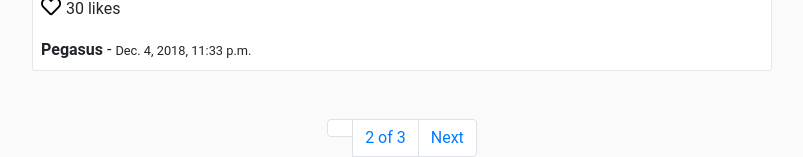
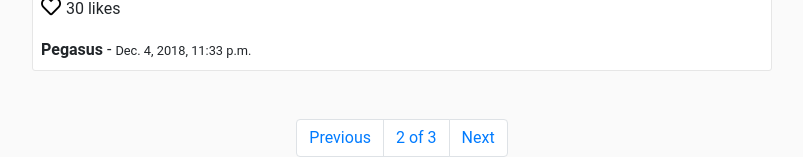
Before and after one commit to DannyMyles/Instagram, a Django app: page /?page=2 in a window 1280 px wide. Shown: the part 3003-3160 px from the top of the page, without its empty margins (238-1041 px from the left). Run offline with Django 3.2, Linux system fonts and the light colour scheme; a user stored in the database is signed in; data comes from the database, SQL or seed files in the repository; some libraries are stand-ins or nearby versions.

Commit message:
added pagination

```diff
--- a/templates/pagination.html
+++ b/templates/pagination.html
@@ -4,7 +4,7 @@
         {% if page_obj.has_previous %}
         <li class="page-item">
             <a class="page-link" href="?page={{ page_obj.previous_page_number }}">
-
+                Previous
             </a>
         </li>
         {% endif %}
```
